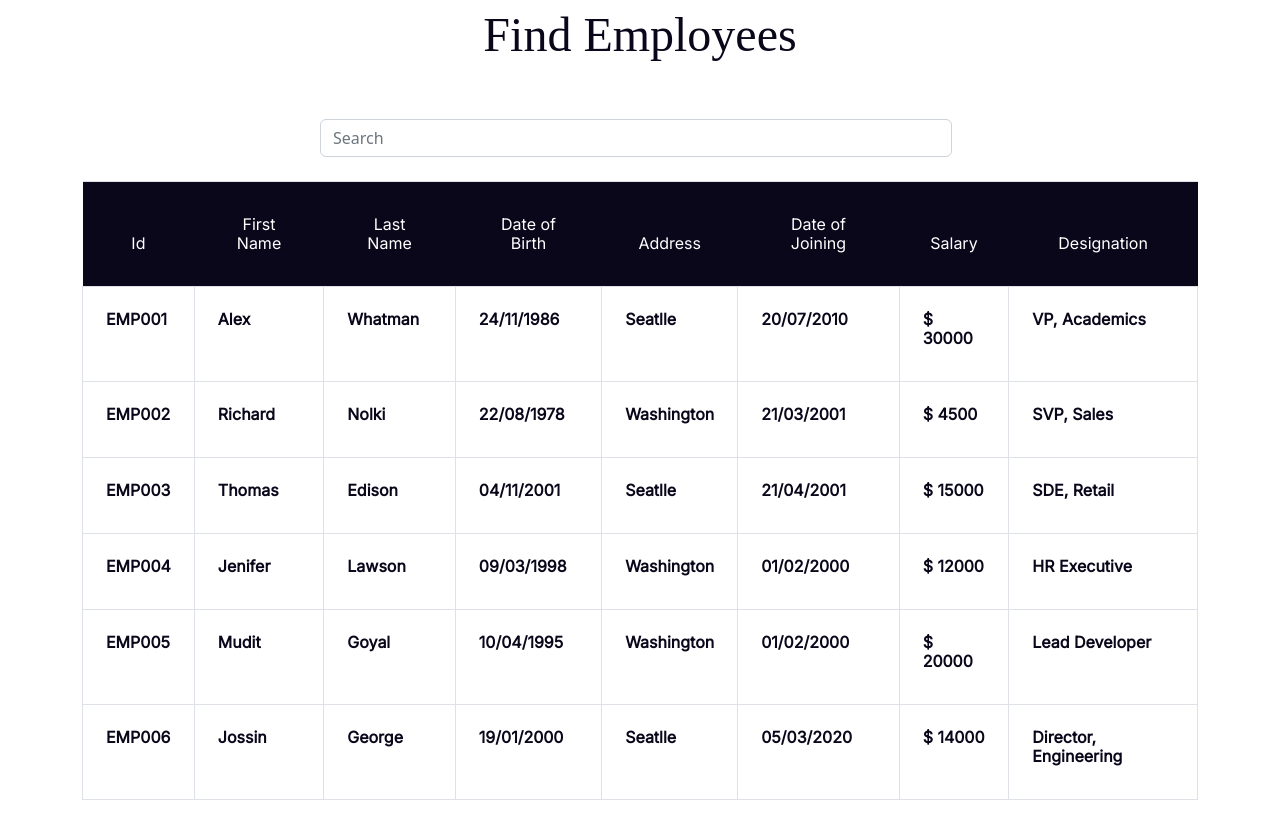
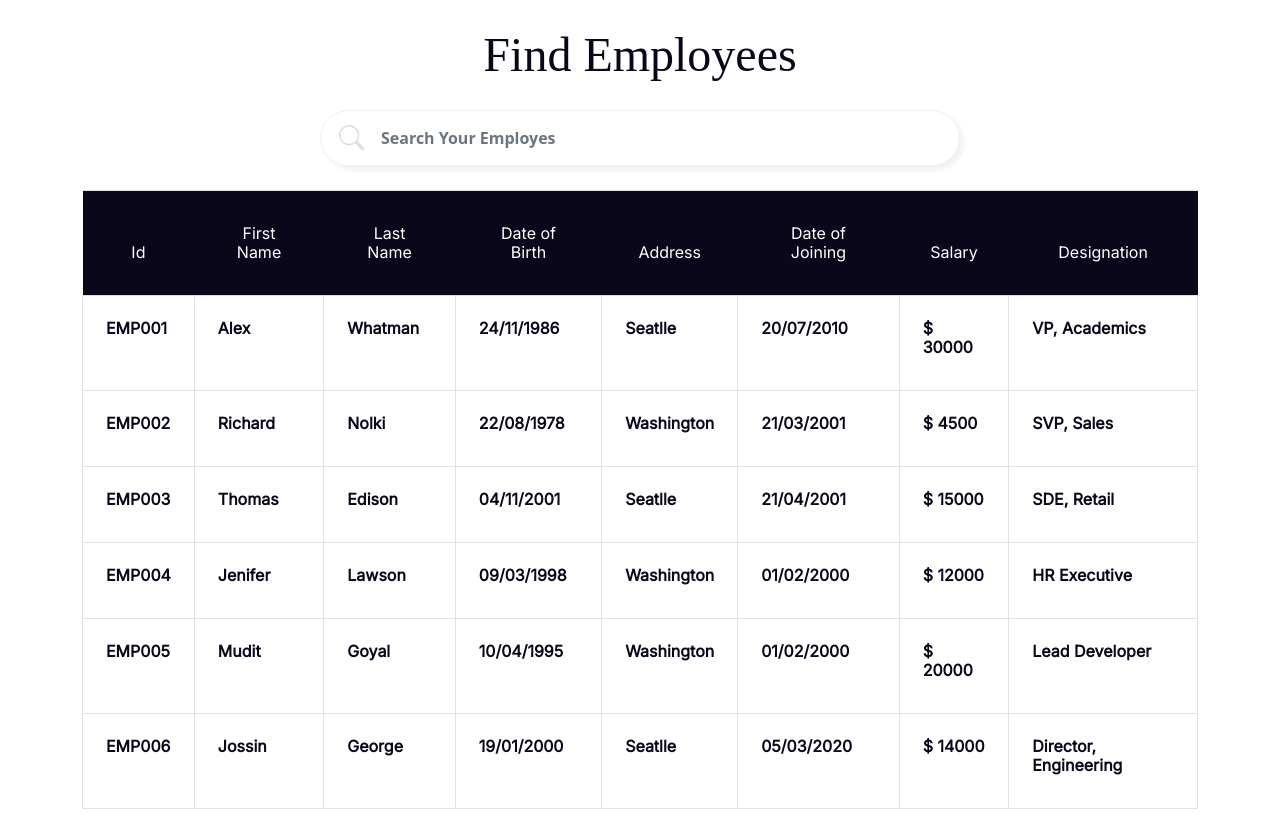
Before and after one commit to aonikpaulalock/Intern-Task-5, a React (Create React App) app: page / in a window 1280 px wide. Built offline with nearby package versions, Linux system fonts and the light colour scheme; a web font is replaced by a local one.

Commit message:
aded search

```diff
--- a/src/Pages/TableFilter.js
+++ b/src/Pages/TableFilter.js
@@ -5,28 +5,28 @@ const TableFilter = ({ employe }) => {
   return (
     <tr>
       <td>
-        <h6 className="table-time">{id}</h6>
+        <h6 className="employ-id">{id}</h6>
       </td>
       <td>
-        <h6 className="tainingg">{frist}</h6>
+        <h6 className="employ-details">{frist}</h6>
       </td>
       <td>
-        <h6 className="tainingg">{last}</h6>
+        <h6 className="employ-details">{last}</h6>
       </td>
       <td>
-        <h6 className="tainingg">{brith}</h6>
+        <h6 className="employ-details">{brith}</h6>
       </td>
       <td>
-        <h6 className="tainingg">{adress}</h6>
+        <h6 className="employ-details">{adress}</h6>
       </td>
       <td>
-        <h6 className="tainingg">{joining}</h6>
+        <h6 className="employ-details">{joining}</h6>
       </td>
       <td>
-        <h6 className="tainingg">$ {salary}</h6>
+        <h6 className="employ-details">$ {salary}</h6>
       </td>
       <td>
-        <h6 className="tainingg">{designation}</h6>
+        <h6 className="employ-details">{designation}</h6>
       </td>
     </tr>
   );
--- a/src/Pages/TableFilters.js
+++ b/src/Pages/TableFilters.js
@@ -20,21 +20,26 @@ const TableFilters = ({ employes }) => {
   };
   return (
     <div className="table-container">
-      <h1 className="schedule-main-heading">Find Employees</h1>
+      <h1 className="employ-main-heading">Find Employees</h1>
 
       {/*
                            ==================
                              Search-Form
                            ==================
      */}
-      <form class="d-flex w-50 mx-auto mb-4" role="search">
+      <form class="d-flex w-50 mx-auto mb-4 form-container" role="search">
         <input
-          class="form-control me-2"
+          class="form-control input-field"
           type="search"
-          placeholder="Search"
+          placeholder="Search Your Employes"
           aria-label="Search"
           onChange={handleSearch}
         />
+        <span className="icon-position">
+          <svg xmlns="http://www.w3.org/2000/svg" width="25" height="25" fill="#ddd" class="bi bi-search" viewBox="0 0 16 16">
+            <path d="M11.742 10.344a6.5 6.5 0 1 0-1.397 1.398h-.001c.03.04.062.078.098.115l3.85 3.85a1 1 0 0 0 1.415-1.414l-3.85-3.85a1.007 1.007 0 0 0-.115-.1zM12 6.5a5.5 5.5 0 1 1-11 0 5.5 5.5 0 0 1 11 0z" />
+          </svg>
+        </span>
       </form>
 
       {/*   ==================
--- a/src/Styles/TableFilters.css
+++ b/src/Styles/TableFilters.css
@@ -1,4 +1,12 @@
-.schedule-main-heading {
+.form-container {
+  position: relative;
+}
+.icon-position {
+  position: absolute;
+  top: 25%;
+  left: 3%;
+}
+.employ-main-heading {
   font-family: 'Dela Gothic One';
   font-style: normal;
   font-weight: 400 !important;
@@ -6,7 +14,7 @@
   line-height: 70px;
   text-align: center;
   color: var(--first-primary-color);
-  margin-bottom: 49px;
+  margin: 20px 0;
 }
 
 .table-heading-back {
@@ -26,7 +34,16 @@
   border-width: 0px 0px !important;
 }
 
-.table-time {
+td {
+  padding: 23px !important;
+}
+
+td:hover {
+  background-color: #f1f0f7;
+  cursor: pointer;
+}
+
+.employ-id {
   font-family: 'Inter';
   font-style: normal;
   font-weight: 600 !important;
@@ -35,30 +52,28 @@
   color: #0A071B !important;
 }
 
-td {
-  padding: 23px !important;
-}
-td:hover {
-  background-color: #f1f0f7;
-  cursor: pointer;
-}
-
-.tainingg{
+.employ-details{
   font-family: 'Inter' !important;
   font-style: normal !important;
   font-weight: 600 !important;
   font-size: 16px !important;
   line-height: 19px !important;
-  color: var(--first-primary-color) !important;
   margin: 0 !important;
   padding-bottom: 10px;
+  color: #0A071B !important;
 }
 
-.tainer {
-  font-family: 'Inter';
-  font-style: normal;
-  font-weight: 500 !important;
-  font-size: 14px;
-  line-height: 17px;
-  color: #5B5675;
+.form-control {
+  color: gb(241, 241, 241) !important;
+  padding: 15px 60px !important;
+  border: 1px solid rgb(241, 241, 241) !important;
+  font-size: 16px !important;
+  font-weight: 600 !important;
+  border-radius: 40px !important;
+  box-shadow: 4px 4px 5px rgb(241, 241, 241);
 }
+
+.form-control:focus{
+  background-color: transparent;
+  outline: none !important;
+}
```
